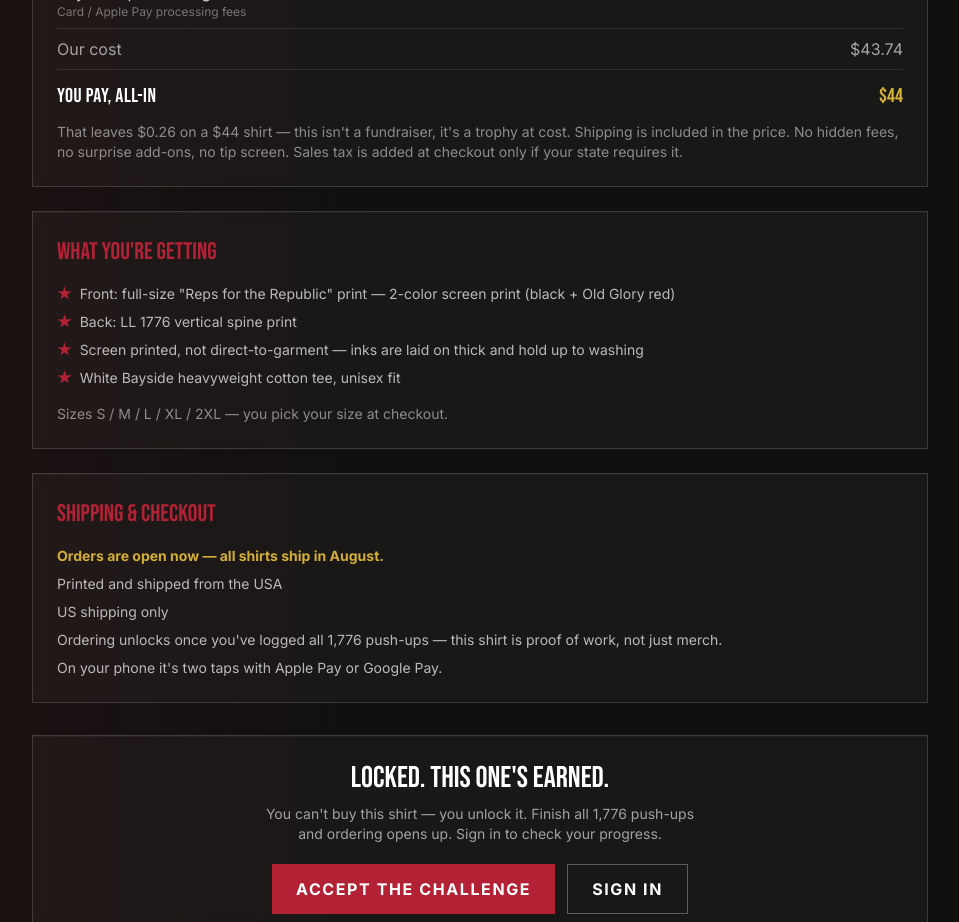
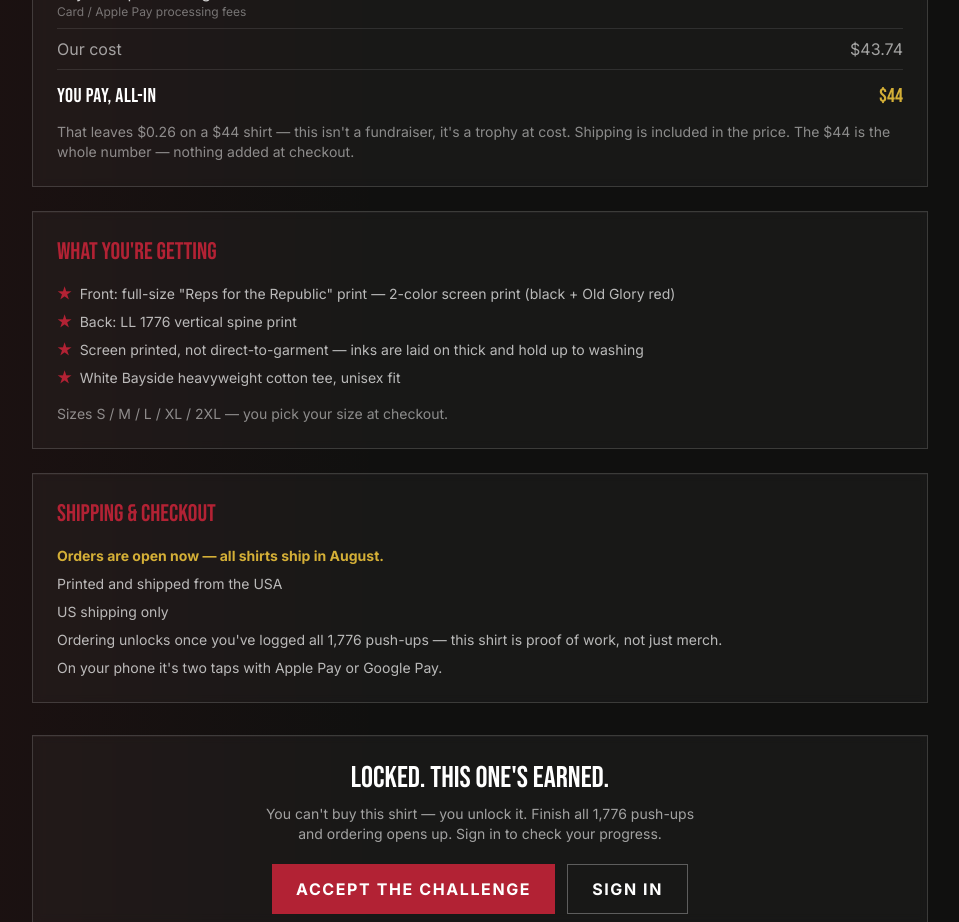
Before and after one commit to ewildcat525/libertylift1776-app, a Next.js app: page /merch in a window 1280 px wide. Shown: the part 1300-2222 px from the top of the page, without its empty margins (160-1119 px from the left). Built offline with nearby package versions, Linux system fonts and the light colour scheme; no server answers.

Commit message:
Simplify tax line: $44 is the whole number, nothing added at checkout
Co-Authored-By: Claude Fable 5 <noreply@anthropic.com>
Claude-Session: https://claude.ai/code/session_01VTnsE1F3iyotPrZPACc2it

```diff
--- a/src/app/merch/page.tsx
+++ b/src/app/merch/page.tsx
@@ -98,8 +98,7 @@ export default function MerchPage() {
             <p className="text-white/50 text-sm">
               That leaves {formatUsd(merchTotal - merchCost)} on a {formatUsd(merchTotal)} shirt —
               this isn&apos;t a fundraiser, it&apos;s a trophy at cost. Shipping is included in the
-              price. No hidden fees, no surprise add-ons, no tip screen. Sales tax is added at
-              checkout only if your state requires it.
+              price. The {formatUsd(merchTotal)} is the whole number — nothing added at checkout.
             </p>
           </div>
 
```
